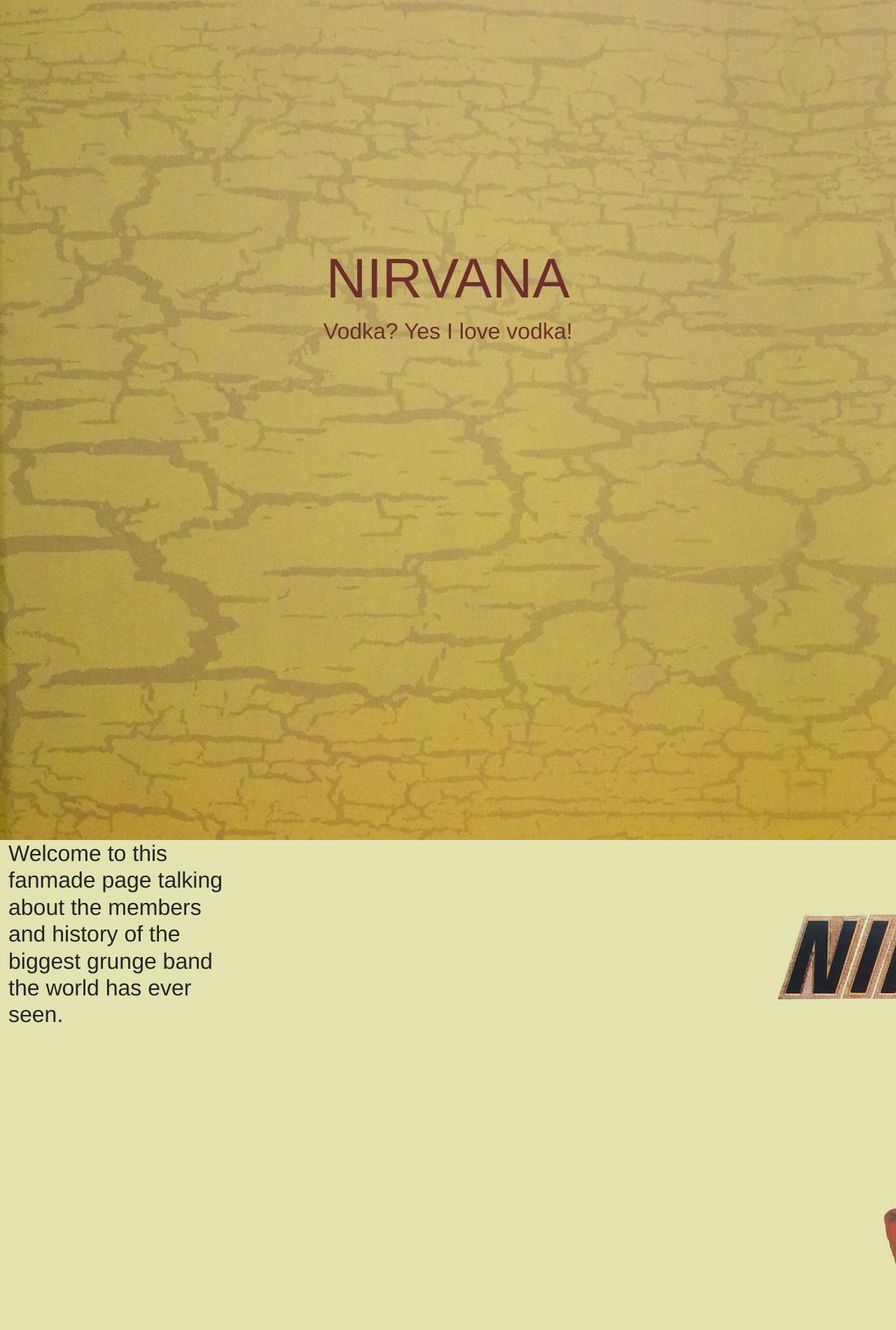
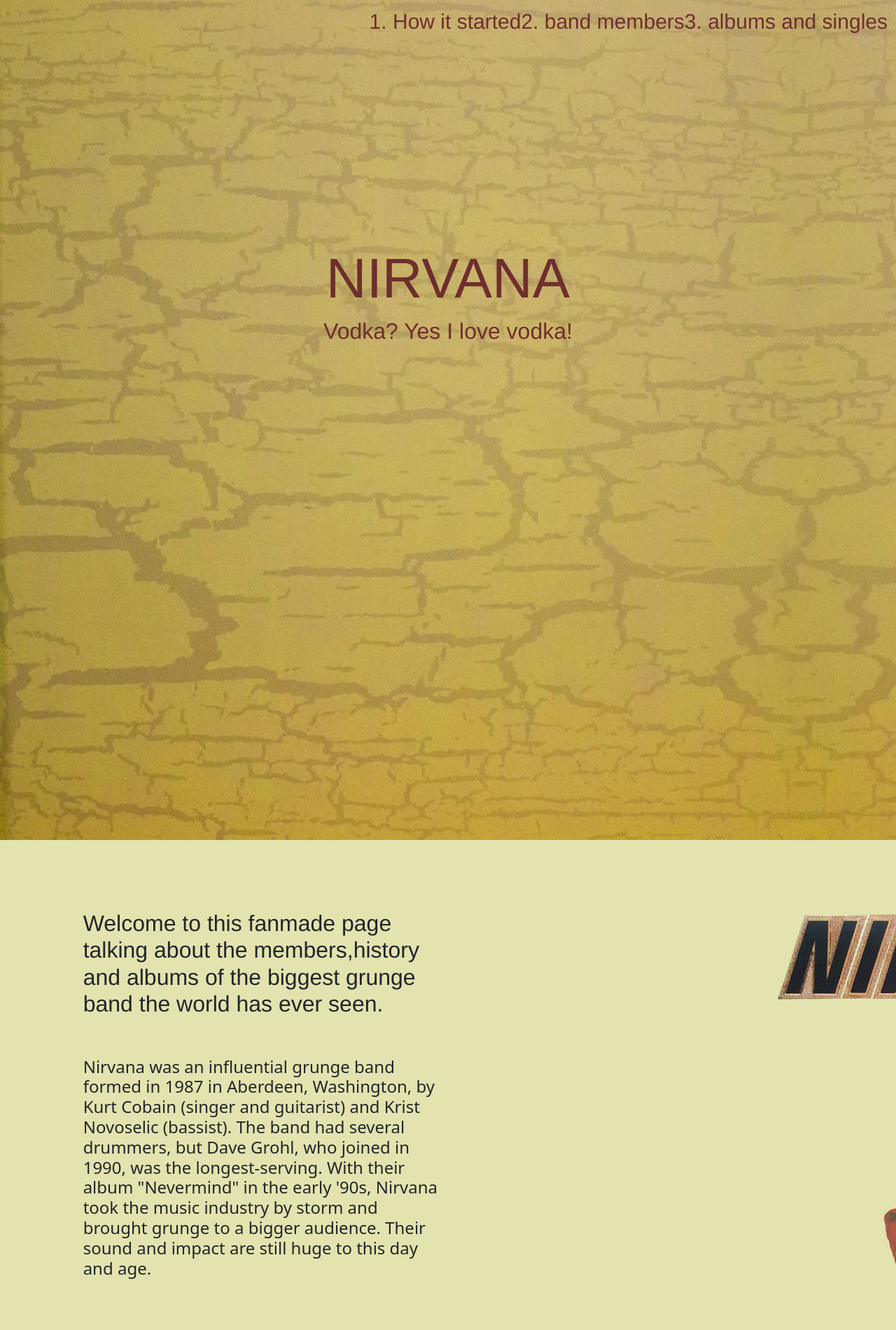
Before and after one commit to Wessel-T/music, a plain HTML site: page nirvana.html in a window 1280 px wide. Shown: the top 1900 px of the page at 70% size. Drawn offline with nearby package versions, Linux system fonts and the light colour scheme.

Commit message:
going well

```diff
--- a/css/nirvana.css
+++ b/css/nirvana.css
@@ -9,15 +9,19 @@
 
 }
 
-header {
-
+a{
+    text-decoration: none;
 }
 
+.navigation{
+    color: rgb(110, 46, 46);
+    font-size: 30px;
+}
 
 
 .intro{
     font-family: 'Franklin Gothic Medium', 'Arial Narrow', Arial, sans-serif;
-    font-size: 80px;
+
     color: rgb(110, 46, 46);
 
 
@@ -38,13 +42,18 @@
 
 
 .welcome{
-    font-family: 'Franklin Gothic Medium', 'Arial Narrow', Arial, sans-serif;
+
     font-size: 28px;
     background-image: url("/img/Incesticide.png");
     background-repeat:no-repeat;
     background-size:cover;
     height: 1200px;
 
+}
+
+.text-1{
+    margin-top: 100px;
+    font-family: 'Franklin Gothic Medium', 'Arial Narrow', Arial, sans-serif;
 }
 
 h1 {
--- a/nirvana.html
+++ b/nirvana.html
@@ -2,63 +2,103 @@
 <html lang="en">
   <head>
     <meta charset="UTF-8" />
-    <meta name="viewport" content="width=device-width, initial-scale=1.0"/>
+    <meta name="viewport" content="width=device-width, initial-scale=1.0" />
     <title>Nirvana</title>
     <link
       href="https://cdn.jsdelivr.net/npm/bootstrap@5.3.3/dist/css/bootstrap.min.css"
       rel="stylesheet"
       integrity="sha384-QWTKZyjpPEjISv5WaRU9OFeRpok6YctnYmDr5pNlyT2bRjXh0JMhjY6hW+ALEwIH"
-      crossorigin="anonymous"/>
+      crossorigin="anonymous"
+    />
     <script
       src="https://cdn.jsdelivr.net/npm/bootstrap@5.3.3/dist/js/bootstrap.bundle.min.js"
       integrity="sha384-YvpcrYf0tY3lHB60NNkmXc5s9fDVZLESaAA55NDzOxhy9GkcIdslK1eN7N6jIeHz"
-      crossorigin="anonymous"></script>
+      crossorigin="anonymous"
+    ></script>
     <link
-      href="https://cdn.jsdelivr.net/npm/bootstrap-icons@1.11.3/font/bootstrap-icons.min.css"/>
-    <link rel="stylesheet" href="/css/nirvana.css"/>
+      href="https://cdn.jsdelivr.net/npm/bootstrap-icons@1.11.3/font/bootstrap-icons.min.css"
+    />
+    <link rel="stylesheet" href="/css/nirvana.css" />
   </head>
 
   <body>
+
+
+
+
+
     <div class="container-fluid intro">
+
+          <!-- nav -->
+        <nav class="navbar navbar-expand-lg position-absolute end-0">
+            <div class="container-fluid ">
+              <div class="collapse navbar-collapse" id="navbarNav">
+                <ul class="navbar-nav">
+                  <li class="nav-item">
+                    <a class="navigation" aria-current="page">1. How it started</a>
+
+                  </li>
+                  <li class="nav-item">
+                    <a class="navigation">2. band members</a>
+                  </li>
+                  <li class="nav-item">
+                    <a class="navigation">3. albums and singles</a>
+                  </li>
+
+                </ul>
+              </div>
+            </div>
+          </nav>
+
+
+
+
+  <!-- title -->
       <div class="row">
-
         <div class="col-4 d-flex justify-content-center"></div>
         <div class="col-4 d-flex justify-content-center vodka">
           <h1>NIRVANA</h1>
-
         </div>
         <div class="col-4 d-flex justify-content-center"></div>
 
-
         <div class="col-4 d-flex justify-content-center"></div>
-        <div class="col-4 d-flex justify-content-center ">
-
+        <div class="col-4 d-flex justify-content-center">
           <h2>Vodka? Yes I love vodka!</h2>
         </div>
         <div class="col-4 d-flex justify-content-center"></div>
-
       </div>
     </div>
 
 
+
+    <!-- intro -->
     <div class="container-fluid welcome">
+      <div class="row">
+        <div class="col-1 d-flex justify-content-center"></div>
+        <div class="col-5 d-flex justify-content-center">
+          <h2 class="text-1">
+            Welcome to this fanmade page talking about the members,history and
+            albums of the biggest grunge band the world has ever seen.
+          </h2>
+        </div>
 
+      </div>
 
-
-    <div class="col-3 d-flex justify-content-center"></div>
-    <div class="col-3 d-flex justify-content-center ">
-        <h2>Welcome to this fanmade page talking about the members and history of the biggest grunge band the world has ever seen.</h2>
+      <div class="row">
+        <div class="col-1"></div>
+        <div class="col-5 mt-5">
+          <h4>
+            Nirvana was an influential grunge band formed in 1987 in Aberdeen,
+            Washington, by Kurt Cobain (singer and guitarist) and Krist
+            Novoselic (bassist). The band had several drummers, but Dave Grohl,
+            who joined in 1990, was the longest-serving. With their album
+            "Nevermind" in the early '90s, Nirvana took the music industry by
+            storm and brought grunge to a bigger audience. Their sound and
+            impact are still huge to this day and age.
+          </h4>
+        </div>
+      </div>
     </div>
-    <div class="col-3 d-flex justify-content-center"></div>
-    <div class="col-3 d-flex justify-content-center"></div>
-</div>
-
-
-
-    <!-- <div class="vodka">
-      <h1>NIRVANA</h1>
-      <h2>Vodka? Yes I love vodka!</h2>
-    </div> -->
 
     <!--
     <div class="container-md chapter-2">
```
